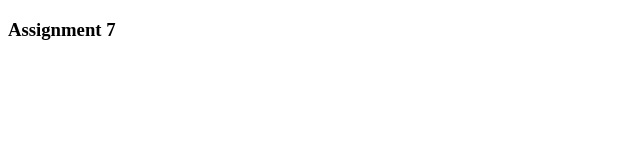
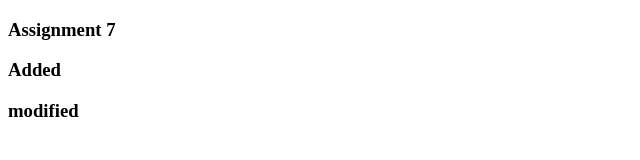
Before and after one commit to TresinaFernandoCSE/Assignment7, a plain HTML site: page index.html in a window 1280 px wide. Shown: the whole page, without its empty margins (0-640 px from the left). Drawn offline with Linux system fonts and the light colour scheme.

Commit message:
modified index

```diff
--- a/index.html
+++ b/index.html
@@ -7,5 +7,7 @@
 </head>
 <body>
     <h3>Assignment 7</h3>
+    <h3>Added</h3>
+    <h3>modified</h3>
 </body>
 </html>
```
